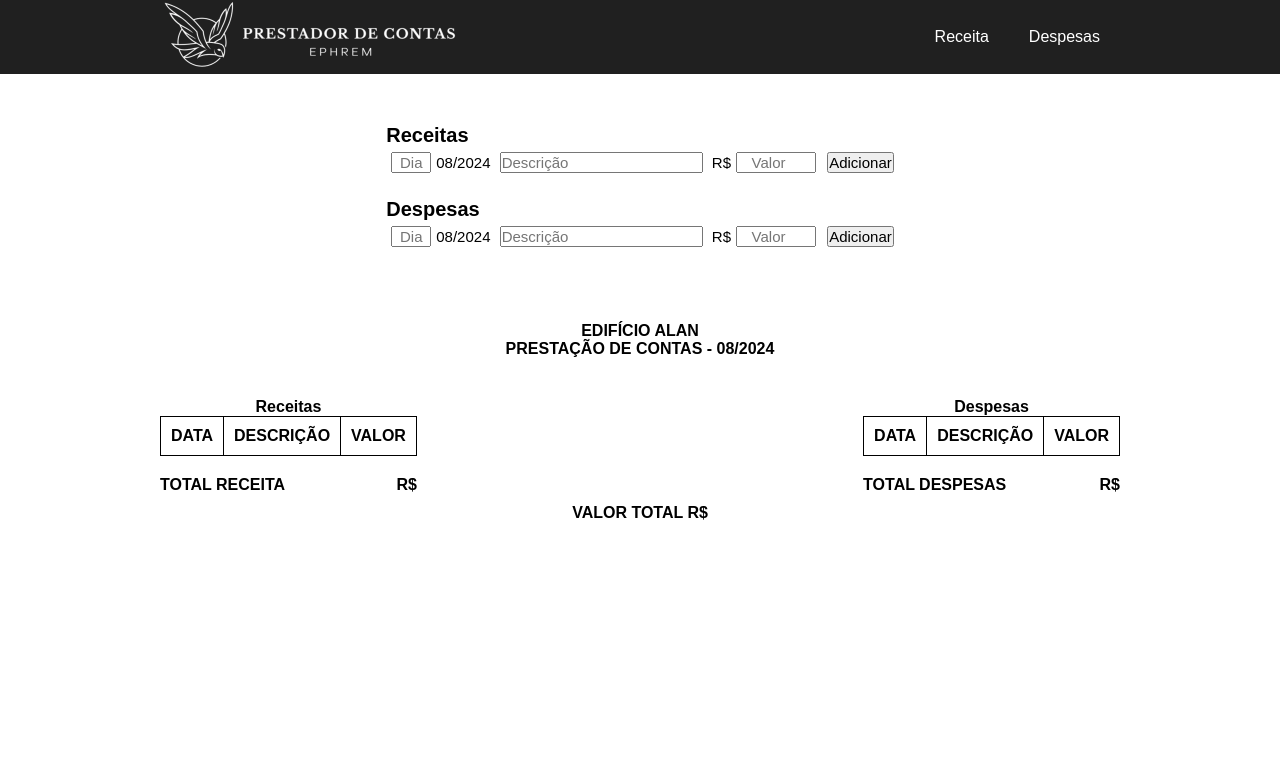
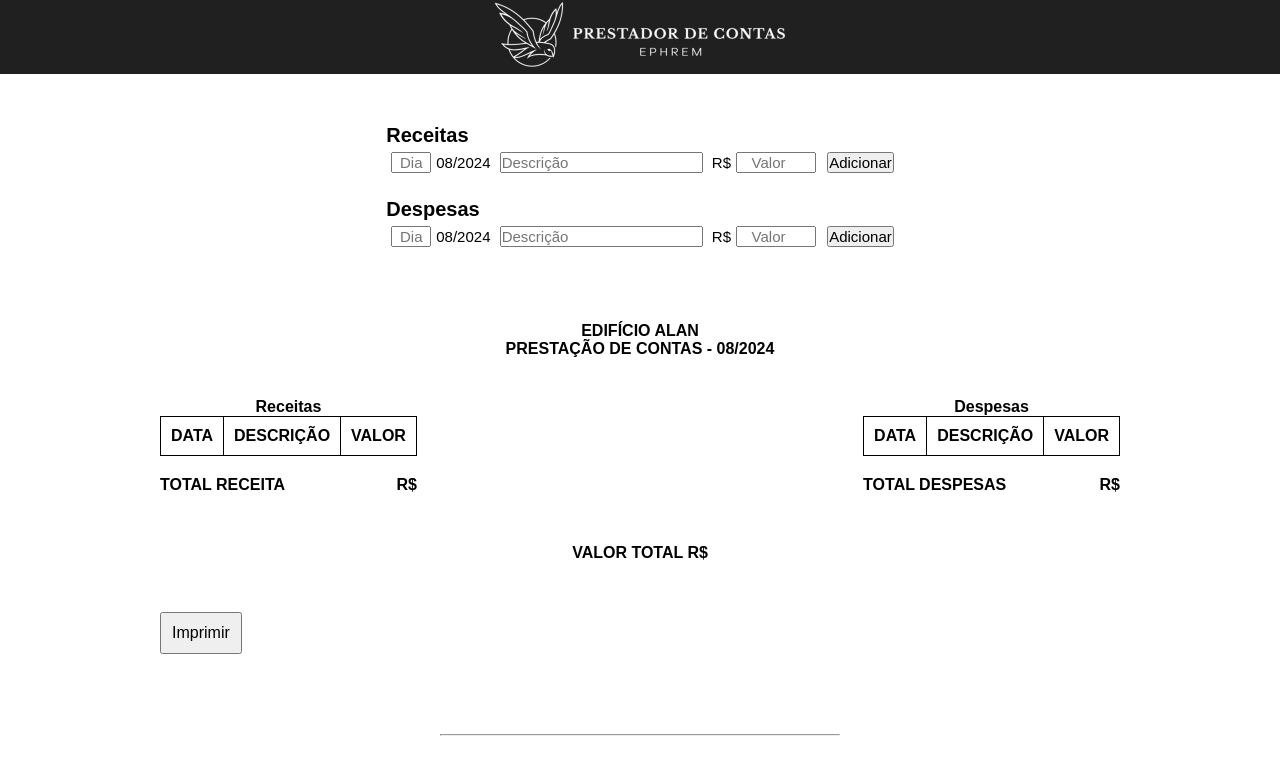
Before and after one commit to ephremmatheus/Prestador-de-Contas, a plain HTML site: page index.html in a window 1280 px wide. Drawn offline with Linux system fonts and the light colour scheme.

Commit message:
adição de botão impressora
agora é possivel imprimir a pagina

```diff
--- a/indes.js
+++ b/indes.js
@@ -33,6 +33,8 @@ const valorTotalRec = document.querySelector('.valorTotalRec');
 const valorTotalDes = document.querySelector('.valorTotalDes');
 
 const valor = document.querySelector('.valor');
+
+const btnPrint = document.querySelector('.btn-print');
 
 let totalRec = 0;
 let totalDes = 0;
@@ -125,6 +127,10 @@ function data(){
 
 
 
+btnPrint.addEventListener('click', function(){
+    window.print();
+})
+
 document.addEventListener('DOMContentLoaded', data)
 
 btnReceita.addEventListener('click', function (e){
--- a/index.html
+++ b/index.html
@@ -13,12 +13,7 @@
                 <div class="menu-logo">
                     <a href="#"><img src="imagens/logovertical300px2.png" alt="logo"></a>
                 </div> <!-- .menu-logo -->
-                <nav class="nav">
-                    <ul class="nav_list">
-                        <li><a href="#receitas" class="nav_link print">Receita</a></li>
-                        <li><a href="#despesas" class="nav_link">Despesas</a></li>
-                    </ul> <!-- .nav_list -->
-                </nav> <!-- .nav -->
+
 
             </div> <!-- .menu -->
         </div> <!-- .menu-bg -->
@@ -97,10 +92,18 @@
         </section> <!-- .despesas -->
     </section> <!-- .receita_despesa -->
 
+
     <section class="total">
         <p>VALOR TOTAL <span class="valor"></span></p>
     </section>
 
+    <section class="imprimir print">
+        <button class="btn-print">Imprimir</button>
+    </section>
+
+    <section class="assinatura">
+        <hr>
+    </section>
 
 
     <script src="indes.js"></script>
--- a/style.css
+++ b/style.css
@@ -36,7 +36,7 @@ a, a:active{
     display: flex;
     flex-direction: row;
     align-items: center;
-    justify-content: space-between;
+    justify-content: center;
     max-width: 960px;
     margin: 0px auto;
     flex-wrap: wrap;
@@ -55,7 +55,7 @@ a, a:active{
 
 @media screen and (min-width: 320px) and (max-width:505px){
     .menu{
-        justify-content: space-around;
+        justify-content: center;
     }
 }
 /********* 2 - INPUT ****** */
@@ -211,7 +211,7 @@ th, .tdDado{
 /*******TOTAL*******/
 .total{
     max-width: 960px;
-    margin: 10px auto ;
+    margin: 50px auto ;
     text-align: center;
     font-weight: bold;
 }
@@ -219,8 +219,27 @@ th, .tdDado{
 
 /*IMPRESSORA*/
 
+.imprimir{
+    max-width: 960px;
+    margin: 0px auto;
+    display: flex;
+    flex-direction: row;
+    justify-content: start;
+}
+
+.imprimir > .btn-print{
+    padding: 10px;
+}
+
 @media print {
     .print {
       display: none;
     }
   }
+
+/*ASSINATURA*/
+
+hr{
+    margin: 80px auto;
+    width: 400px;
+}
```
